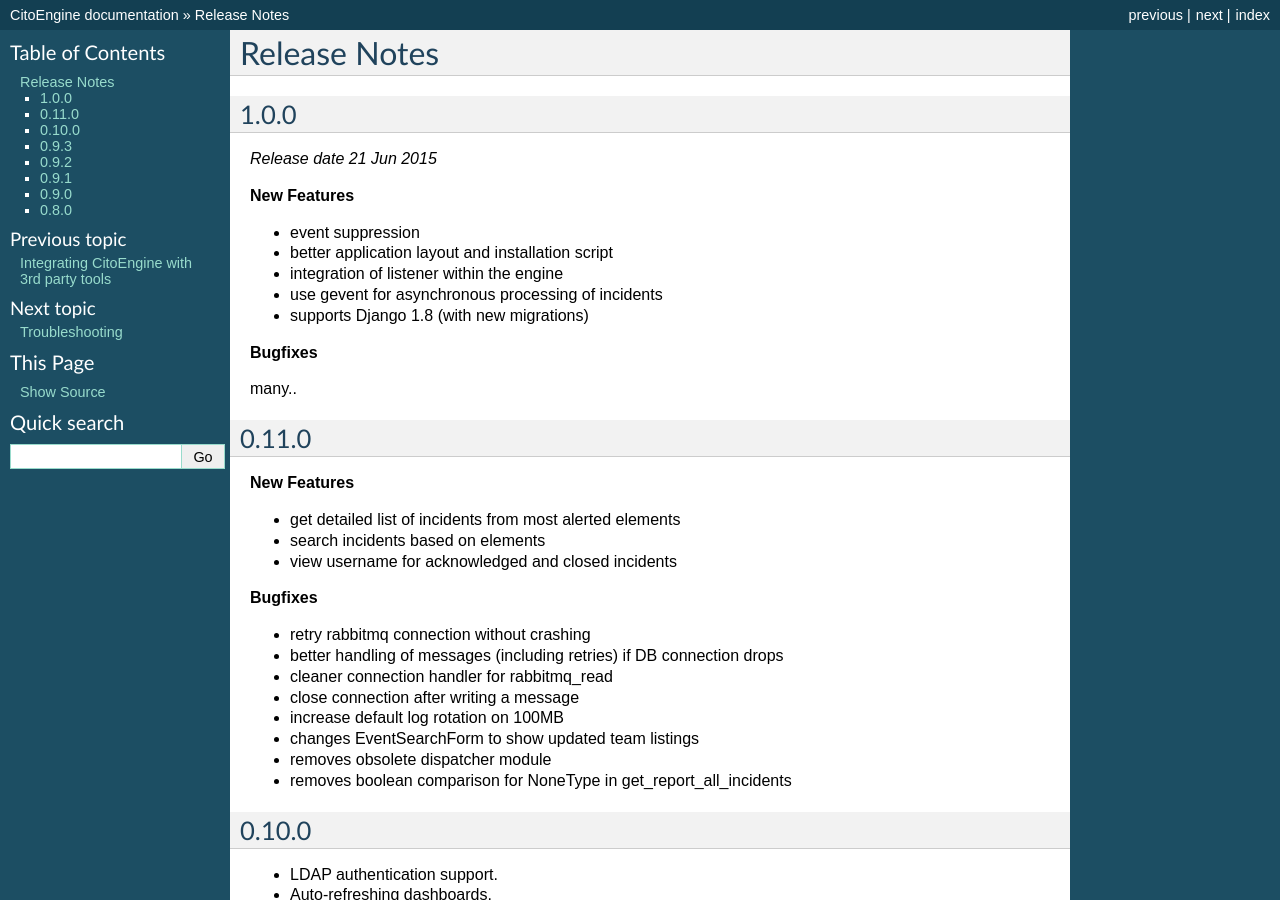
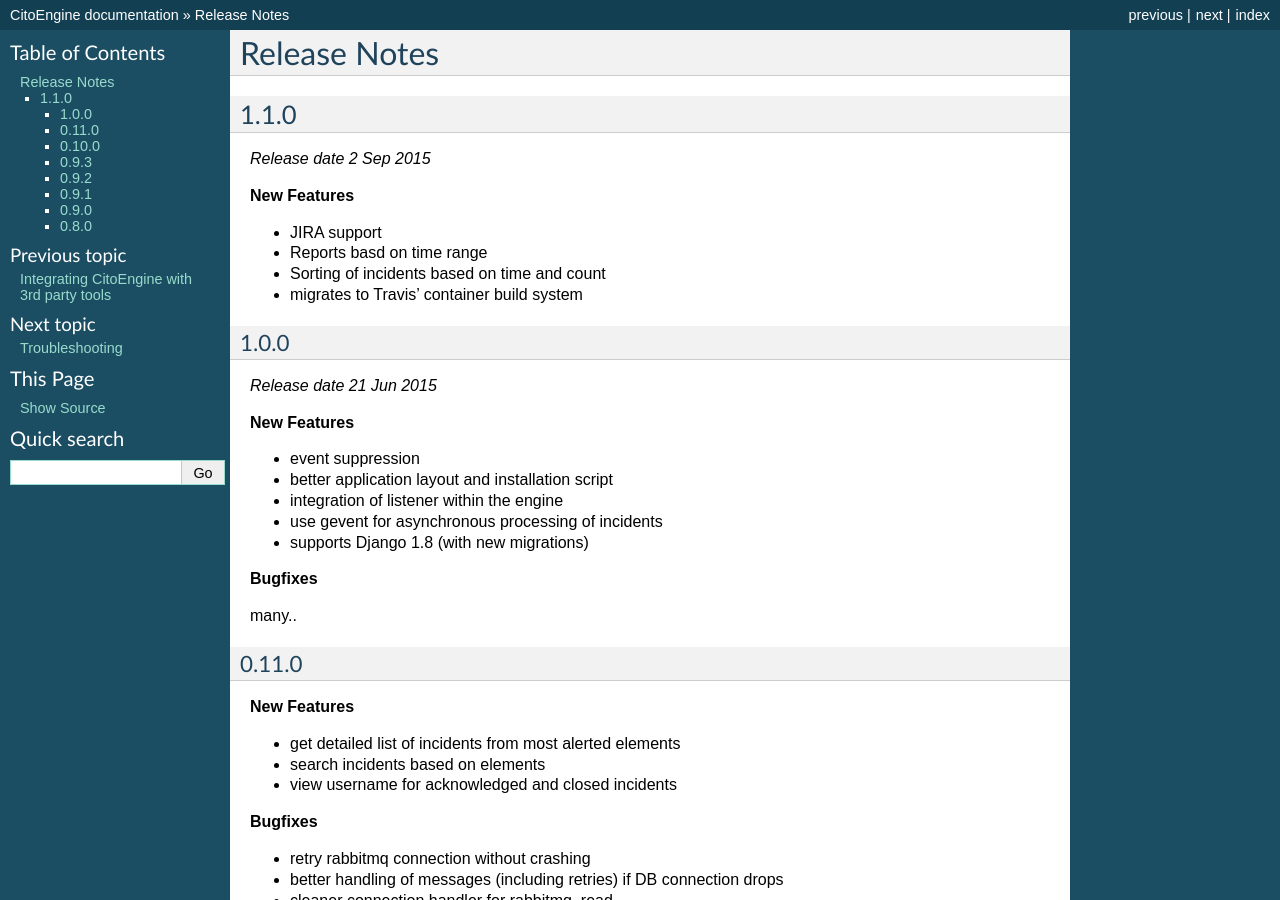
Before and after one commit to CitoEngine/docs.citoengine.org, a Sphinx documentation site: the page built from source/releasenotes.rst, in a window 1280 px wide and 900 px high. Built offline with Sphinx 7.4.7, drawn with Linux system fonts in a browser that asks for light colours.

Commit message:
updates release notes for 1.1.0

```diff
--- a/source/releasenotes.rst
+++ b/source/releasenotes.rst
@@ -1,5 +1,20 @@
 Release Notes
 =============
+
+1.1.0
+_____
+
+*Release date 2 Sep 2015*
+
+**New Features**
+
+* JIRA support
+
+* Reports basd on time range
+
+* Sorting of incidents based on time and count
+
+* migrates to Travis' container build system
 
 1.0.0
 -----
```
